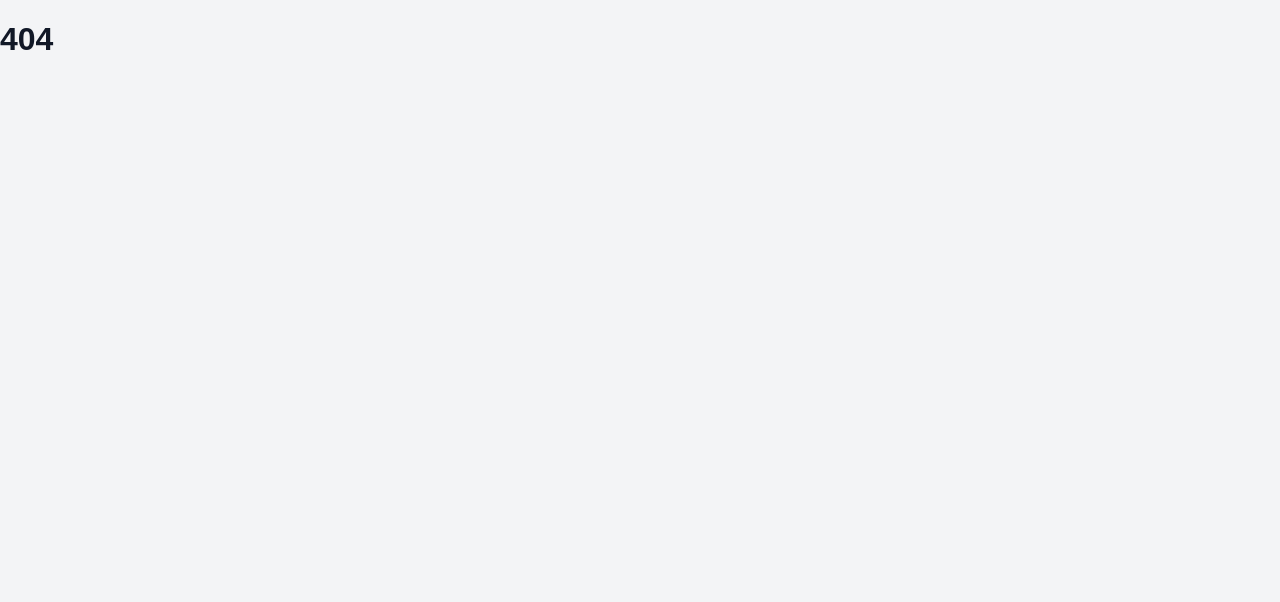
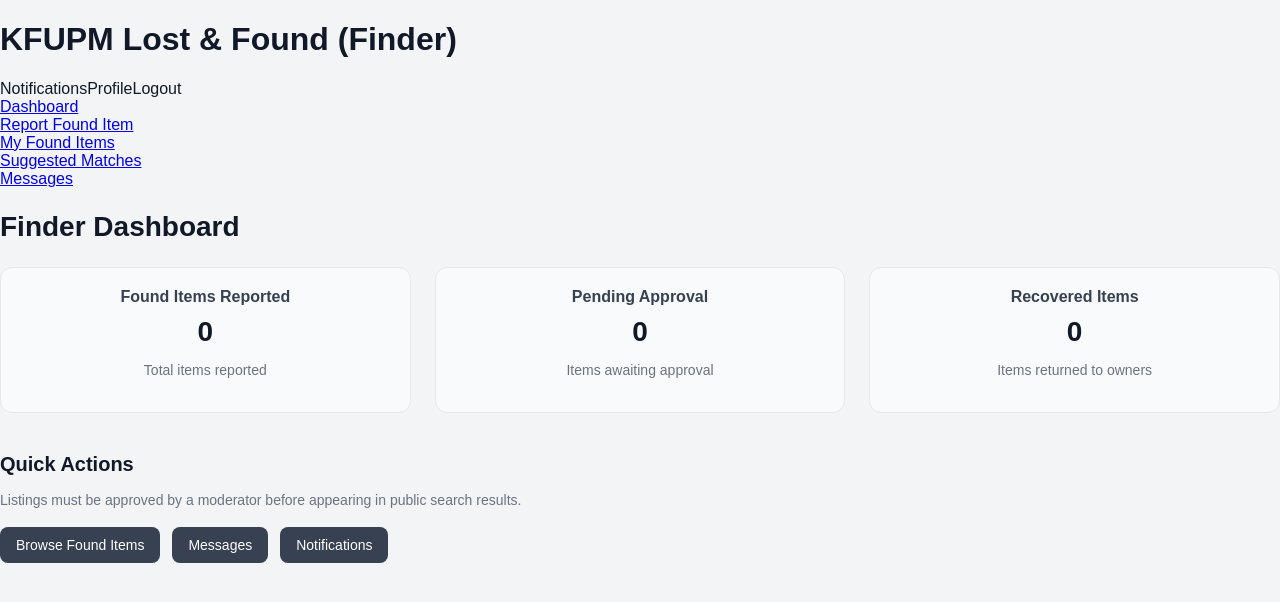
Before and after one commit to danah04/lost-found, a React (Vite) app: page /finder/dashboard in a window 1280 px wide. Shown: the top 602 px of the page. Built offline with nearby package versions, Linux system fonts and the light colour scheme.

Commit message:
Fix UI routing issues

```diff
--- a/src/App.jsx
+++ b/src/App.jsx
@@ -1,7 +1,33 @@
-import AppRouter from "./router/AppRouter";
+import { Routes, Route } from "react-router-dom";
+import LandingPage from "./pages/public/LandingPage";
+import AccessDeniedPage from "./pages/public/AccessDeniedPage";
+import AuthFailedPage from "./pages/public/AuthFailedPage";
+import FinderDashboard from "./pages/finder/FinderDashboard";
+import OwnerDashboard from "./pages/owner/OwnerDashboard";
+import BrowseItemsPage from "./pages/owner/BrowseItemsPage";
+import ItemDetailsPage from "./pages/owner/ItemDetailsPage";
+import ClaimItemPage from "./pages/owner/ClaimItemPage";
+import MessagesPage from "./pages/owner/MessagesPage";
+import NotificationsPage from "./pages/owner/NotificationsPage";
+import NotFoundPage from "./pages/shared/NotFoundPage";
 
-function App() {
-  return <AppRouter />;
+export default function App() {
+  return (
+    <Routes>
+      <Route path="/" element={<LandingPage />} />
+      <Route path="/access-denied" element={<AccessDeniedPage />} />
+      <Route path="/auth-failed" element={<AuthFailedPage />} />
+
+      <Route path="/finder/dashboard" element={<FinderDashboard />} />
+
+      <Route path="/owner/dashboard" element={<OwnerDashboard />} />
+      <Route path="/owner/browse-items" element={<BrowseItemsPage />} />
+      <Route path="/owner/items/:id" element={<ItemDetailsPage />} />
+      <Route path="/owner/claim/:id" element={<ClaimItemPage />} />
+      <Route path="/owner/messages" element={<MessagesPage />} />
+      <Route path="/owner/notifications" element={<NotificationsPage />} />
+
+      <Route path="*" element={<NotFoundPage />} />
+    </Routes>
+  );
 }
-
-export default App;
--- a/src/components/common/ActionButton.jsx
+++ b/src/components/common/ActionButton.jsx
@@ -1,8 +1,20 @@
 import React from "react";
 
-const ActionButton = ({ label }) => {
+const ActionButton = ({ label, onClick }) => {
   return (
-    <button className="bg-gray-700 text-white px-4 py-2 rounded hover:bg-gray-800">
+    <button
+      onClick={onClick}
+      style={{
+        backgroundColor: "#374151",
+        color: "#ffffff",
+        padding: "10px 16px",
+        border: "none",
+        borderRadius: "8px",
+        cursor: "pointer",
+        fontSize: "14px",
+        fontWeight: "500",
+      }}
+    >
       {label}
     </button>
   );
--- a/src/pages/finder/FinderDashboard.jsx
+++ b/src/pages/finder/FinderDashboard.jsx
@@ -1,15 +1,32 @@
 import React from "react";
+import { useNavigate } from "react-router-dom";
 import FinderLayout from "../../components/layout/FinderLayout";
 import StatCard from "../../components/common/StatCard";
 import ActionButton from "../../components/common/ActionButton";
-import { Link } from "react-router-dom";
 
 const FinderDashboard = () => {
+  const navigate = useNavigate();
+
   return (
     <FinderLayout>
-      <h2 className="text-2xl font-bold mb-6">Finder Dashboard</h2>
+      <h2
+        style={{
+          fontSize: "28px",
+          fontWeight: "700",
+          marginBottom: "24px",
+          color: "#111827",
+        }}
+      >
+        Finder Dashboard
+      </h2>
 
-      <div className="grid grid-cols-3 gap-6">
+      <div
+        style={{
+          display: "grid",
+          gridTemplateColumns: "repeat(auto-fit, minmax(220px, 1fr))",
+          gap: "24px",
+        }}
+      >
         <StatCard
           title="Found Items Reported"
           value="0"
@@ -27,24 +44,43 @@
         />
       </div>
 
-      <div className="mt-10">
-        <h3 className="text-lg font-bold mb-2">Quick Actions</h3>
-        <p className="text-sm text-gray-500 mb-4">
-          Listings must be approved by a moderator before appearing in public search results.
+      <div style={{ marginTop: "40px" }}>
+        <h3
+          style={{
+            fontSize: "20px",
+            fontWeight: "700",
+            marginBottom: "8px",
+            color: "#111827",
+          }}
+        >
+          Quick Actions
+        </h3>
+
+        <p
+          style={{
+            fontSize: "14px",
+            color: "#6b7280",
+            marginBottom: "16px",
+            lineHeight: 1.5,
+          }}
+        >
+          Listings must be approved by a moderator before appearing in public
+          search results.
         </p>
 
-        <div className="flex gap-3">
-          <Link to="/finder/report-found-item">
-            <ActionButton label="Report Found Item" />
-          </Link>
-
-          <Link to="/finder/my-found-items">
-            <ActionButton label="View My Found Items" />
-          </Link>
-
-          <Link to="/finder/suggested-matches">
-            <ActionButton label="View Suggested Matches" />
-          </Link>
+        <div style={{ display: "flex", gap: "12px", flexWrap: "wrap" }}>
+          <ActionButton
+            label="Browse Found Items"
+            onClick={() => navigate("/owner/browse-items")}
+          />
+          <ActionButton
+            label="Messages"
+            onClick={() => navigate("/owner/messages")}
+          />
+          <ActionButton
+            label="Notifications"
+            onClick={() => navigate("/owner/notifications")}
+          />
         </div>
       </div>
     </FinderLayout>
--- a/src/pages/public/LandingPage.jsx
+++ b/src/pages/public/LandingPage.jsx
@@ -10,7 +10,7 @@
   };
 
   const handleBrowse = () => {
-    navigate("/browse-listings");
+    navigate("/owner/browse-items");
   };
 
   return (
```
Also changed, not shown: src/components/layout/MainLayout.jsx (+4 -5 lines), src/components/layout/Navbar.jsx (+9 -3 lines), src/components/layout/Sidebar.jsx (+6 -6 lines), 1 other file (tests, documents, lock files or other folders).
